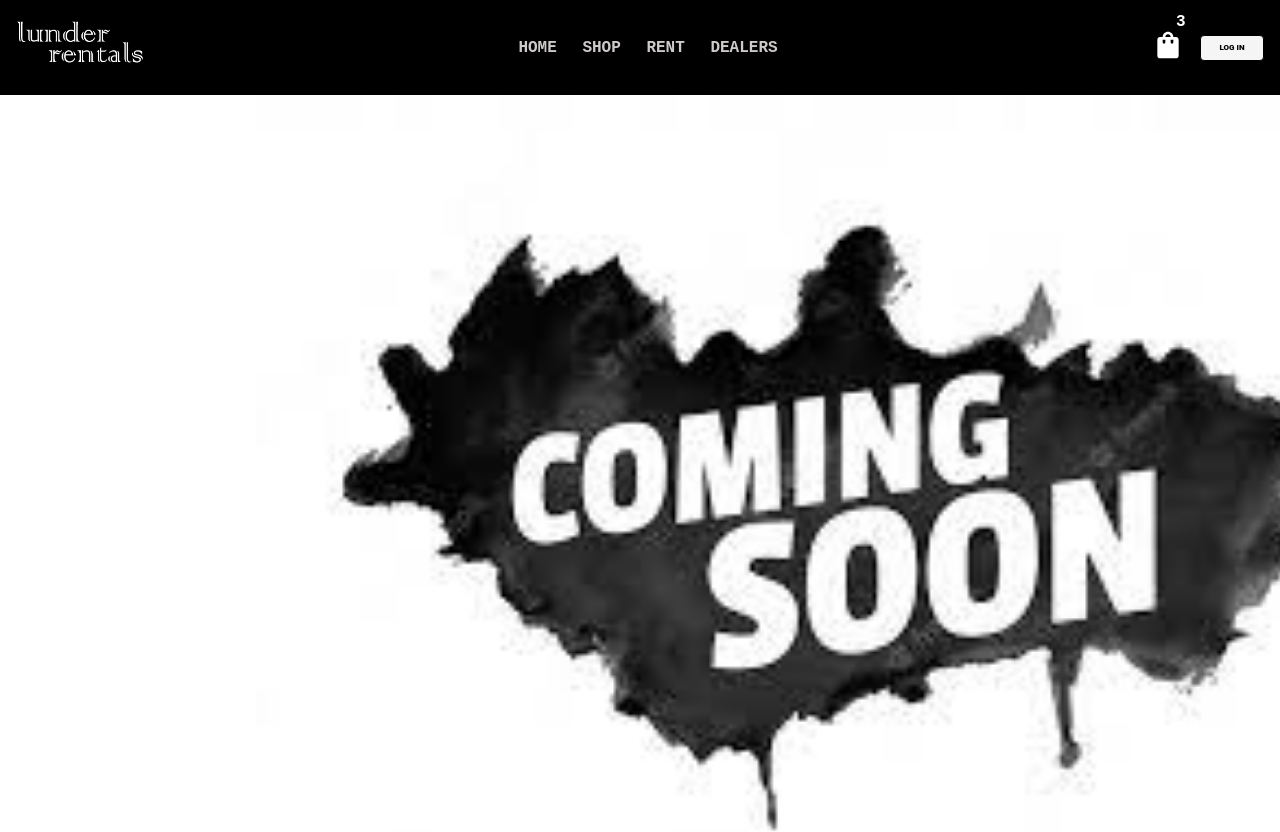
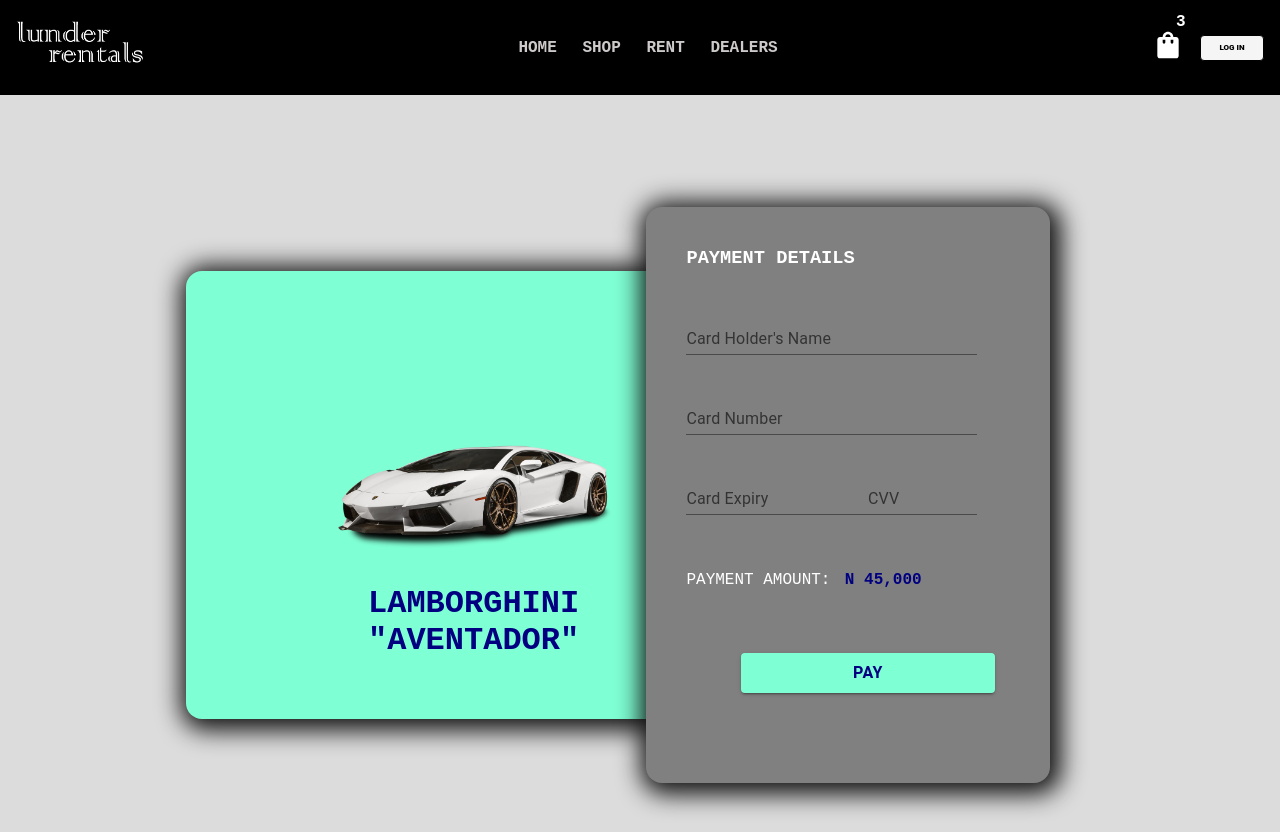
Before and after one commit to dhani-el/LunderRentals-2.0, a React (Vite) app: page /payment in a window 1280 px wide. Shown: the top 832 px of the page. Built offline with nearby package versions, Linux system fonts and the light colour scheme.

Commit message:
implement single payment page

```diff
--- a/src/App.jsx
+++ b/src/App.jsx
@@ -7,6 +7,7 @@
 import ComingSoon from './ComingSoon/Jsx';
 import Cart from './Cart/Jsx';
 import Checkout from './Checkout/Jsx';
+import SinglePayment from './SinglePayment/Jsx';
 
 import {createBrowserRouter, RouterProvider} from 'react-router-dom';
 
@@ -42,6 +43,10 @@
           element:<Checkout/>
         },
         {
+          path:'/payment',
+          element:<SinglePayment/>
+        },
+        {
           path:'*',
           element:<ComingSoon/>
         }
--- a/src/Single/Jsx/components.jsx
+++ b/src/Single/Jsx/components.jsx
@@ -1,5 +1,6 @@
 import { Swiper, SwiperSlide } from 'swiper/react';
 import { Place,Streetview } from '@mui/icons-material';
+import { Link } from 'react-router-dom';
 import '../Styles/index.css'
 
 
@@ -72,6 +73,6 @@
 export function CarPrice({price}){
     return  <div id='priceComponent'>
                 <div id='pricePDiv'><p>{price}</p><p>/day</p></div>
-                <span>Add to Cart</span>
+                <span><Link to="/payment">Add to Cart</Link></span>
             </div>
 }
--- a/src/Single/Jsx/index.jsx
+++ b/src/Single/Jsx/index.jsx
@@ -47,6 +47,7 @@
             <CarImage image={data?.data.image} logo={data?.data.logo} title={data?.data.name} year={data?.data.year}/>
             <CarDescription  carFeatures={features} location={location} list={data?.data.featureDescription} />
             <CarPrice price="N120k"/>
+
             <Link to={"/payment"}>
                 <Button>PAY NOW</Button>
             </Link>
--- /dev/null
+++ b/src/SinglePayment/Jsx/components.jsx
@@ -0,0 +1,31 @@
+import { Button, TextField } from "@mui/material";
+import TestImage from "/imageOne.png";
+
+export function CarImage(){
+    return <div id="carImageDiv">
+        <img src={TestImage} />
+        <div id="metaData">
+            <p id="brand">LAMBORGHINI</p>
+            <p id="model">"AVENTADOR"</p>
+        </div>
+    </div>
+}
+
+export function Payment(){
+    return <div id="paymentContainer">
+                <h3>PAYMENT DETAILS</h3>
+                <div id="allInputContainer">
+                    <TextField label = "Card Holder's Name" variant="standard" sx={{width:"80%"}} />
+                    <TextField label = "Card Number"    variant="standard" sx={{width:"80%"}} />
+                    <div>
+                        <TextField label = "Card Expiry"    variant="standard" sx={{width:"50%"}} />
+                        <TextField label = "CVV"    variant="standard" sx={{width:"30%"}} />
+                    </div>
+                    <span>
+                    <p>PAYMENT AMOUNT:</p>
+                    <p id="amountP"> N 45,000</p>
+                    </span>
+                </div>
+                <Button variant="contained" >PAY</Button>
+            </div>
+}
--- /dev/null
+++ b/src/SinglePayment/Jsx/index.jsx
@@ -0,0 +1,13 @@
+
+import {CarImage ,Payment } from "./components"
+import "../Styles/index.css"
+
+
+export default function SinglePayment(){
+    return <div id="singlePaymentContainer">
+        <div id="centerer">
+            <CarImage/>
+            <Payment/>
+        </div>
+    </div>
+}
--- /dev/null
+++ b/src/SinglePayment/Styles/index.css
@@ -0,0 +1,84 @@
+#singlePaymentContainer {
+  min-height: 100vh;
+  width: 100vw;
+  display: flex;
+  align-items: center;
+  justify-content: center;
+  background-color: rgb(220, 220, 220);
+}
+#singlePaymentContainer #centerer {
+  width: 90%;
+  height: 80vh;
+  position: relative;
+  left: 5%;
+}
+#singlePaymentContainer #centerer #carImageDiv {
+  width: 50%;
+  height: 70%;
+  background-color: aquamarine;
+  border-radius: 1em;
+  display: flex;
+  align-items: center;
+  justify-content: center;
+  flex-direction: column;
+  position: absolute;
+  left: 5%;
+  top: 15%;
+  box-shadow: 0.2em 0.2em 1.5em 0.5em rgb(17, 17, 17);
+}
+#singlePaymentContainer #centerer #carImageDiv img {
+  width: inherit;
+  height: auto;
+}
+#singlePaymentContainer #centerer #carImageDiv #metaData {
+  position: absolute;
+  color: navy;
+  font-weight: 900;
+  font-size: 2em;
+  top: 70%;
+}
+#singlePaymentContainer #centerer #paymentContainer {
+  background-color: grey;
+  position: absolute;
+  border-radius: 1em;
+  right: 20%;
+  top: 5%;
+  width: 35%;
+  height: 90%;
+  padding-left: 2.5em;
+  padding-top: 2.5em;
+  box-shadow: 0.2em 0.2em 1.5em 0.5em rgb(17, 17, 17);
+}
+#singlePaymentContainer #centerer #paymentContainer h3 {
+  margin-bottom: 2em;
+}
+#singlePaymentContainer #centerer #paymentContainer #allInputContainer {
+  width: 100%;
+  display: flex;
+  flex-direction: column;
+  gap: 2em;
+}
+#singlePaymentContainer #centerer #paymentContainer #allInputContainer input {
+  color: white;
+  font-weight: 700;
+}
+#singlePaymentContainer #centerer #paymentContainer #allInputContainer span {
+  display: flex;
+  gap: 0.5em;
+}
+#singlePaymentContainer #centerer #paymentContainer #allInputContainer span p {
+  padding-top: 1.5em;
+}
+#singlePaymentContainer #centerer #paymentContainer #allInputContainer span #amountP {
+  padding-left: 0.4em;
+  color: navy;
+  font-weight: 700;
+}
+#singlePaymentContainer #centerer #paymentContainer button {
+  width: 70%;
+  margin: 4em 15%;
+  font-size: 1em;
+  background-color: aquamarine;
+  color: navy;
+  font-weight: 700;
+}/*# sourceMappingURL=index.css.map */
--- /dev/null
+++ b/src/SinglePayment/Styles/index.scss
@@ -0,0 +1,86 @@
+
+#singlePaymentContainer{
+    min-height: 100vh;
+    width: 100vw;
+    display: flex;
+    align-items: center;
+    justify-content: center;
+    background-color: rgb(220, 220, 220);
+    #centerer{
+        width: 90%;
+        height: 80vh;
+        position: relative;
+        left: 5%;
+        #carImageDiv{
+            width: 50%;
+            height: 70%;
+            background-color: aquamarine;
+            border-radius: 1em;
+            display: flex;
+            align-items: center;
+            justify-content: center;
+            flex-direction: column;
+            position: absolute;
+            left: 5%;
+            top: 15%;
+            box-shadow: 0.2em 0.2em 1.5em 0.5em rgb(17, 17, 17);
+            img{
+                width: inherit;
+                height: auto;
+            }
+            #metaData{
+                position: absolute;
+                color: navy;
+                font-weight: 900;
+                font-size: 2em;
+                top: 70%;
+
+            }
+        }
+        #paymentContainer{
+            background-color: grey;
+            position: absolute;
+            border-radius: 1em;
+            right: 20%;
+            top: 5%;
+            width: 35%;
+            height: 90%;
+            padding-left: 2.5em;
+            padding-top: 2.5em;
+            box-shadow: 0.2em 0.2em 1.5em 0.5em rgb(17, 17, 17);
+            h3{
+                margin-bottom: 2em;
+            }
+            #allInputContainer{
+                width: 100%;
+                display: flex;
+                flex-direction: column;
+                gap: 2em;
+                input{
+                    color: white;
+                    font-weight: 700;
+                }
+                span{
+                    display: flex;
+                    gap: 0.5em;
+                    p{
+                        padding-top: 1.5em;
+                    }
+                    #amountP{
+                        padding-left: 0.4em;
+                        color: navy;
+                        font-weight: 700;
+                    }
+                }
+            }
+            button{
+                width: 70%;
+                margin:4em 15%;
+                font-size: 1em;
+                background-color: aquamarine;
+                color: navy;
+                font-weight: 700;
+            }
+        }
+    }
+}
```
Also changed, not shown: 1 other file (tests, documents, lock files or other folders).
